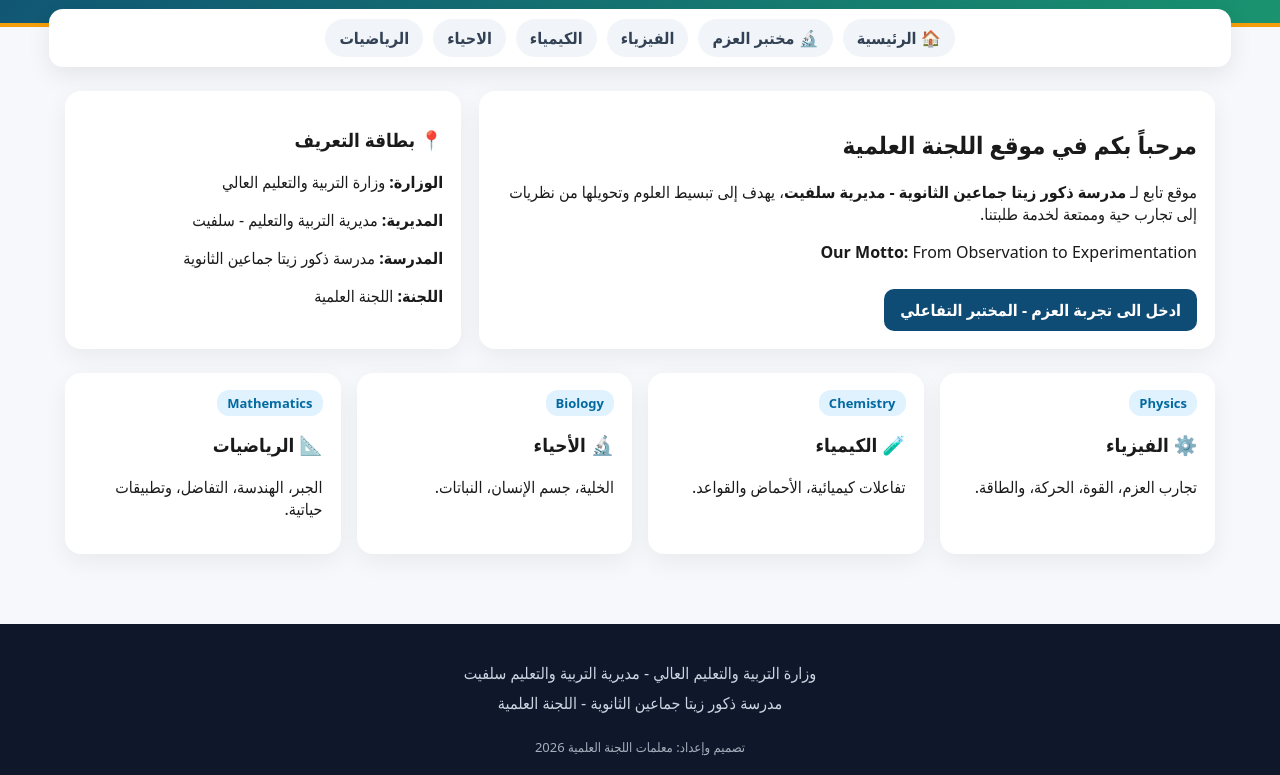
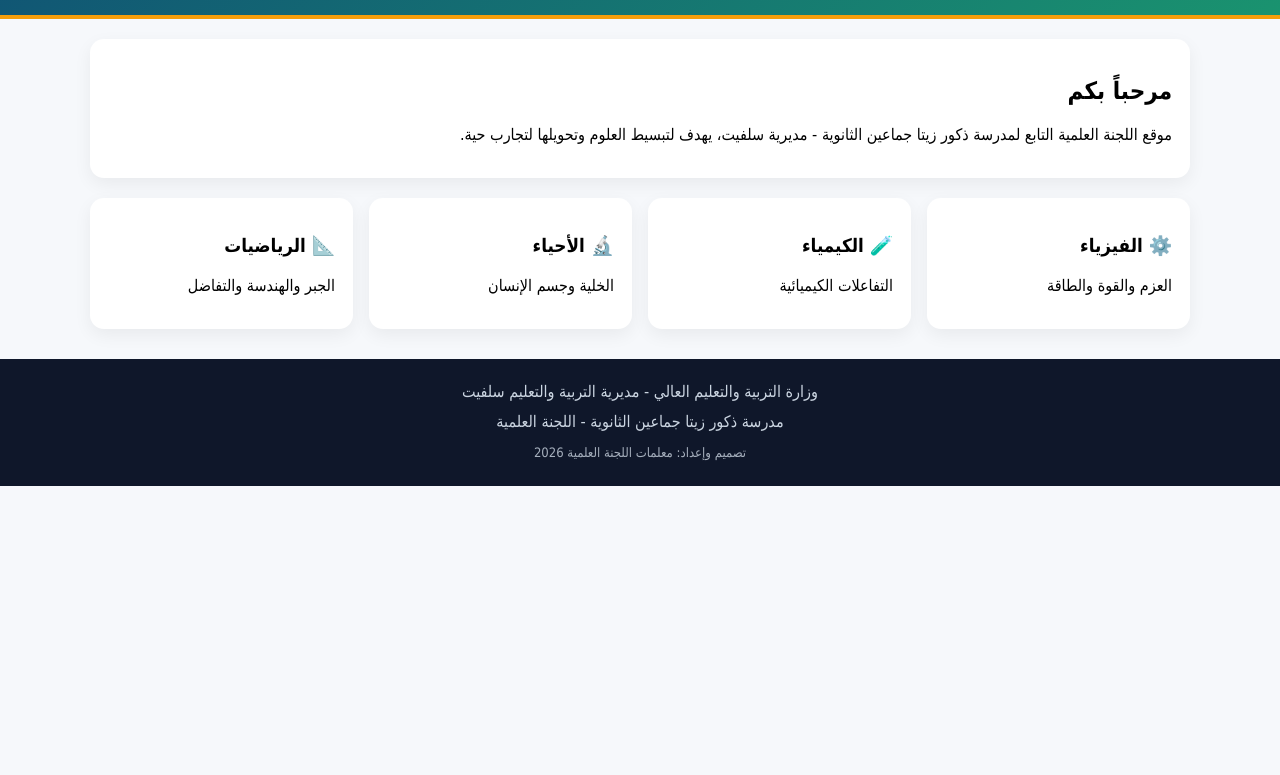
Before and after one commit to israasadeelamerah-coder/The-Scientific-Committee---Zita-Jama-in-Boys-Secondary-School, a plain HTML site: page index.html in a window 1280 px wide. Shown: the part 226-1001 px from the top of the page. After the commit the page ends 800 px from the top, so only its background shows below. Drawn offline with Linux system fonts and the light colour scheme.

Commit message:
Revise index.html structure and content
Updated the layout and content of the index.html file, including changes to the header, hero section, and footer.

```diff
--- a/index.html
+++ b/index.html
@@ -1,4 +1,3 @@
-
 <!DOCTYPE html>
 <html lang="ar" dir="rtl">
 <head>
@@ -6,70 +5,29 @@
 <meta name="viewport" content="width=device-width, initial-scale=1.0">
 <title>اللجنة العلمية - ذكور زيتا جماعين الثانوية</title>
 <style>
-body{margin:0;font-family:system-ui,Tahoma;background:#f6f8fb;color:#1a1a1a}
+body{margin:0;font-family:Tahoma;background:#f6f8fb}
 header{background:linear-gradient(135deg,#0f4c75,#1a936f);color:white;padding:26px 20px;text-align:center;border-bottom:4px solid #f59e0b}
-header .official{font-size:16px;opacity:0.95;line-height:1.9;font-weight:700}
-header h1{margin:10px 0;font-size:26px}
-header p.sub{margin:0;font-size:14px;opacity:0.9}
-nav{max-width:1150px;margin:auto;background:white;margin-top:-18px;border-radius:14px;box-shadow:0 8px 24px rgba(0,0,0,0.08);padding:10px 16px;display:flex;gap:10px;flex-wrap:wrap;justify-content:center}
-nav a{text-decoration:none;background:#f1f5f9;padding:8px 14px;border-radius:20px;color:#334155;font-weight:600}
-.hero{max-width:1150px;margin:24px auto;padding:0 16px;display:grid;grid-template-columns:1.3fr 0.7fr;gap:18px}
-.card{background:white;border-radius:16px;box-shadow:0 8px 24px rgba(0,0,0,0.06);padding:18px}
-.tag{background:#e0f2fe;color:#0369a1;padding:4px 10px;border-radius:12px;font-size:13px;font-weight:700}
-.grid{max-width:1150px;margin:auto;padding:0 16px 40px;display:grid;grid-template-columns:repeat(auto-fit,minmax(250px,1fr));gap:16px}
-footer{background:#0f172a;color:#cbd5e1;text-align:center;padding:18px;margin-top:30px;line-height:1.9}
-.btn{display:inline-block;background:#0f4c75;color:white;padding:10px 16px;border-radius:10px;text-decoration:none;margin-top:10px;font-weight:700}
-@media(max-width:800px){.hero{grid-template-columns:1fr} header h1{font-size:20px}}
+.off{font-size:16px;line-height:1.9;font-weight:700}
+.hero{max-width:1100px;margin:20px auto;padding:0 16px}
+.grid{max-width:1100px;margin:auto;padding:0 16px 30px;display:grid;grid-template-columns:repeat(auto-fit,minmax(230px,1fr));gap:16px}
+.card{background:white;border-radius:14px;padding:18px;box-shadow:0 6px 18px rgba(0,0,0,.06)}
+footer{background:#0f172a;color:#cbd5e1;text-align:center;padding:18px;line-height:1.9}
 </style>
 </head>
 <body>
 <header>
-<div class="official">
-وزارة التربية والتعليم العالي<br>
-مديرية التربية والتعليم - سلفيت<br>
-مدرسة ذكور زيتا جماعين الثانوية<br>
-اللجنة العلمية
+<div class="off">وزارة التربية والتعليم العالي<br>مديرية التربية والتعليم - سلفيت<br>مدرسة ذكور زيتا جماعين الثانوية<br>اللجنة العلمية</div>
+<h2>موقع اللجنة العلمية الرسمي - محافظة سلفيت</h2>
+</header>
+<div class="hero">
+<div class="card"><h2>مرحباً بكم</h2><p>موقع اللجنة العلمية التابع لمدرسة ذكور زيتا جماعين الثانوية - مديرية سلفيت، يهدف لتبسيط العلوم وتحويلها لتجارب حية.</p></div>
 </div>
-<h1>موقع اللجنة العلمية الرسمي</h1>
-<p class="sub">بلدة زيتا جماعين - محافظة سلفيت - فلسطين</p>
-</header>
-
-<nav>
-<a href="index.html">🏠 الرئيسية</a>
-<a href="torque.html">🔬 مختبر العزم</a>
-<a href="#physics">الفيزياء</a>
-<a href="#chemistry">الكيمياء</a>
-<a href="#biology">الاحياء</a>
-<a href="#math">الرياضيات</a>
-</nav>
-
-<div class="hero">
-<div class="card">
-<h2>مرحباً بكم في موقع اللجنة العلمية</h2>
-<p>موقع تابع لـ <b>مدرسة ذكور زيتا جماعين الثانوية - مديرية سلفيت</b>، يهدف إلى تبسيط العلوم وتحويلها من نظريات إلى تجارب حية وممتعة لخدمة طلبتنا.</p>
-<p><b>Our Motto:</b> From Observation to Experimentation</p>
-<a class="btn" href="torque.html">ادخل الى تجربة العزم - المختبر التفاعلي</a>
+<div class="grid">
+<div class="card"><h3>⚙️ الفيزياء</h3><p>العزم والقوة والطاقة</p></div>
+<div class="card"><h3>🧪 الكيمياء</h3><p>التفاعلات الكيميائية</p></div>
+<div class="card"><h3>🔬 الأحياء</h3><p>الخلية وجسم الإنسان</p></div>
+<div class="card"><h3>📐 الرياضيات</h3><p>الجبر والهندسة والتفاضل</p></div>
 </div>
-<div class="card">
-<h3>📍 بطاقة التعريف</h3>
-<p><b>الوزارة:</b> وزارة التربية والتعليم العالي</p>
-<p><b>المديرية:</b> مديرية التربية والتعليم - سلفيت</p>
-<p><b>المدرسة:</b> مدرسة ذكور زيتا جماعين الثانوية</p>
-<p><b>اللجنة:</b> اللجنة العلمية</p>
-</div>
-</div>
-
-<div class="grid">
-<div class="card" id="physics"><span class="tag">Physics</span><h3>⚙️ الفيزياء</h3><p>تجارب العزم، القوة، الحركة، والطاقة.</p></div>
-<div class="card" id="chemistry"><span class="tag">Chemistry</span><h3>🧪 الكيمياء</h3><p>تفاعلات كيميائية، الأحماض والقواعد.</p></div>
-<div class="card" id="biology"><span class="tag">Biology</span><h3>🔬 الأحياء</h3><p>الخلية، جسم الإنسان، النباتات.</p></div>
-<div class="card" id="math"><span class="tag">Mathematics</span><h3>📐 الرياضيات</h3><p>الجبر، الهندسة، التفاضل، وتطبيقات حياتية.</p></div>
-</div>
-
-<footer>
-<p>وزارة التربية والتعليم العالي - مديرية التربية والتعليم سلفيت<br>
-مدرسة ذكور زيتا جماعين الثانوية - اللجنة العلمية</p>
-<p style="font-size:13px;opacity:0.8">تصميم وإعداد: معلمات اللجنة العلمية 2026</p>
-</footer>
+<footer>وزارة التربية والتعليم العالي - مديرية التربية والتعليم سلفيت<br>مدرسة ذكور زيتا جماعين الثانوية - اللجنة العلمية<br><span style="font-size:13px;opacity:.8">تصميم وإعداد: معلمات اللجنة العلمية 2026</span></footer>
 </body>
 </html>
```
